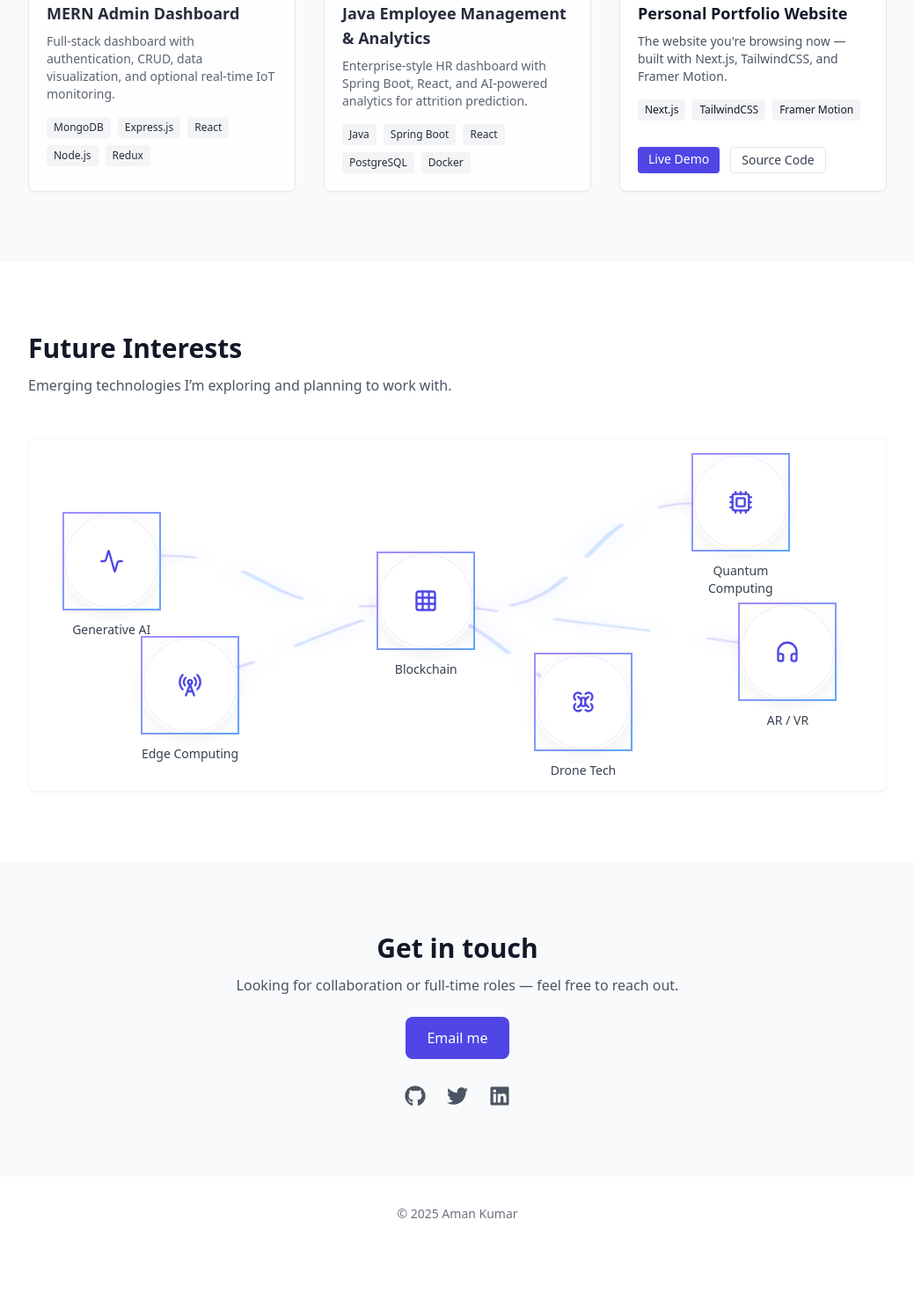
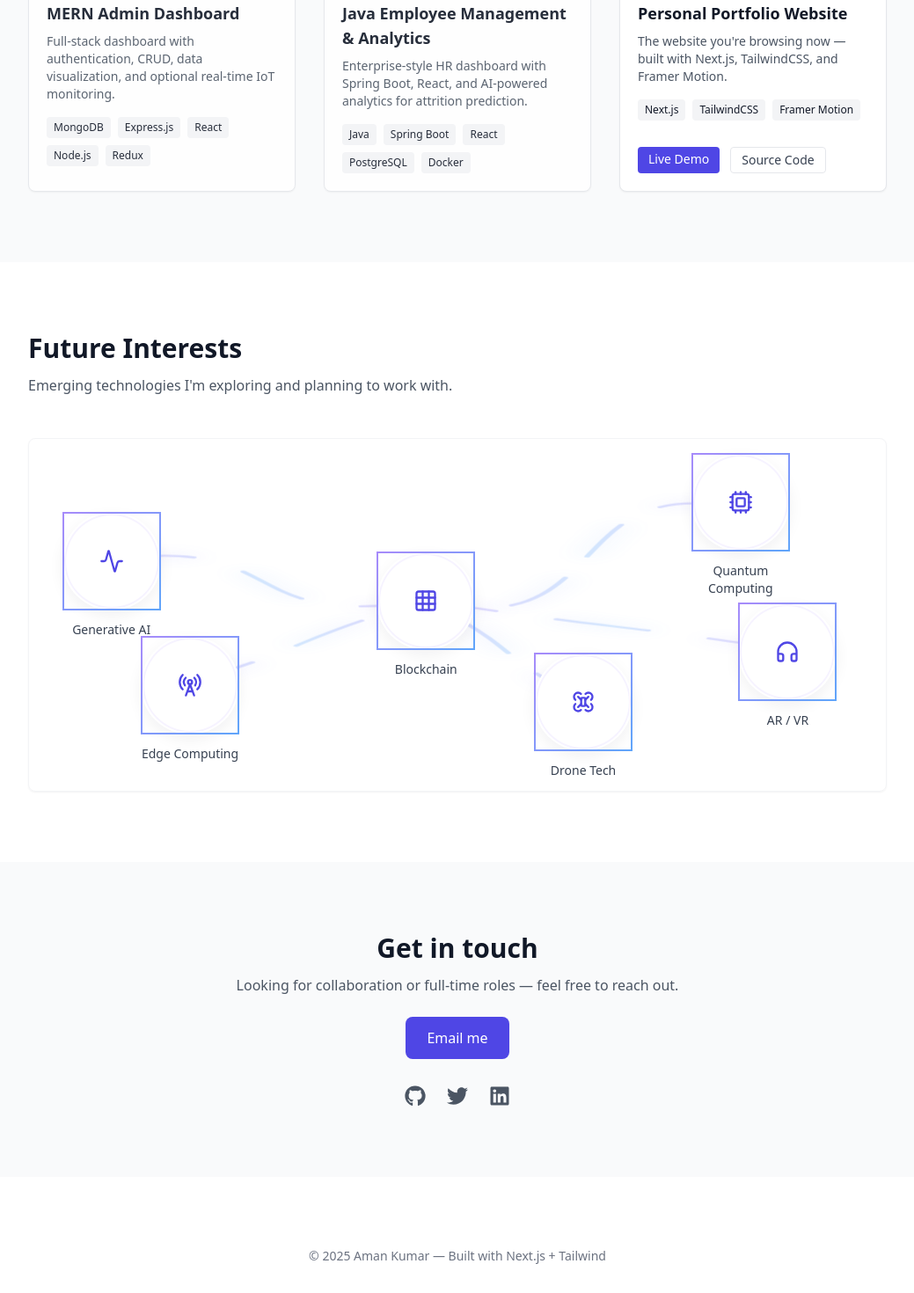
Before and after one commit to EternalKnight002/my-portfolio, a Next.js app: page / in a window 1280 px wide. Shown: the part 1551-3021 px from the top of the page at 88% size, without its empty margins (120-1159 px from the left). Before the commit the page ends 2973 px from the top, so only its background shows below. Built offline with nearby package versions, Linux system fonts and the light colour scheme.

Commit message:
feat: add FutureInterestsSection (typed icons, connectors) and fix ESLint/TS issues

```diff
--- a/app/layout.tsx
+++ b/app/layout.tsx
@@ -1,16 +1,13 @@
+// app/layout.tsx
 import './globals.css'
 import { ReactNode } from 'react'
 import Nav from '../components/Nav'
-import Footer from '../components/Footer';
-import './globals.css';
-
-
+import Footer from '../components/Footer'
 
 export const metadata = {
   title: 'Aman Kumar — Full Stack Developer',
   description: 'I build cloud-native apps with Java, React, and Spring Boot.'
 }
-
 
 export default function RootLayout({ children }: { children: ReactNode }) {
   return (
@@ -19,7 +16,7 @@ return (
         <div className="min-h-screen flex flex-col">
           <Nav />
           <main className="flex-1">{children}</main>
-<footer className="py-8 text-center text-sm text-gray-500">© {new Date().getFullYear()} Aman Kumar</footer>
+          <Footer />
         </div>
       </body>
     </html>
--- a/app/page.tsx
+++ b/app/page.tsx
@@ -2,7 +2,6 @@ import Hero from '../components/Hero'
 import SkillsSection from '../components/SkillsSection'
 import ProjectsSection from '../components/ProjectsSection'
 import ContactSection from '../components/ContactSection'
-import { SpeedInsights } from "@vercel/speed-insights/next"
 import FutureInterestsSection from '../components/FutureInterestsSection'
 
 export default function Home() {
--- a/components/FutureInterestsSection.tsx
+++ b/components/FutureInterestsSection.tsx
@@ -12,6 +12,7 @@ import {
   Grid as BlockchainIcon,
   Headphones as VrIcon,
   X,
+  LucideProps,
 } from "lucide-react";
 
 type Node = {
@@ -19,7 +20,7 @@ type Node = {
   name: string;
   left: number; // percentage (desktop layout)
   top: number; // percentage (desktop layout)
-  Icon: (props: any) => JSX.Element;
+  Icon: React.ComponentType<LucideProps>;
   details: string[];
 };
 
@@ -113,7 +114,7 @@ export default function FutureInterestsSection() {
       <div className="container mx-auto px-6">
         <h2 className="text-3xl font-semibold text-gray-900">Future Interests</h2>
         <p className="mt-3 text-gray-600 max-w-2xl">
-          Emerging technologies I’m exploring and planning to work with.
+          Emerging technologies I&apos;m exploring and planning to work with.
         </p>
 
         {/* ---------- DESKTOP NETWORK (md+) ---------- */}
@@ -145,7 +146,7 @@ export default function FutureInterestsSection() {
             </defs>
 
             {/* connectors as smooth cubic curves with subtle moving stroke */}
-            {CONNECTORS.map(([a, b], i) => {
+            {CONNECTORS.map(([a, b]) => {
               const n1 = byId(a);
               const n2 = byId(b);
               const x1 = n1.left;
@@ -284,7 +285,7 @@ export default function FutureInterestsSection() {
                   <Dialog.Title className="text-xl font-semibold text-gray-900">
                     {active?.name}
                   </Dialog.Title>
-                  <p className="mt-2 text-sm text-gray-600">Why I’m exploring this and practical goals.</p>
+                  <p className="mt-2 text-sm text-gray-600">Why I&apos;m exploring this and practical goals.</p>
                 </div>
 
                 <button onClick={() => setActive(null)} className="p-2 rounded hover:bg-gray-100">
--- a/components/Nav.tsx
+++ b/components/Nav.tsx
@@ -2,7 +2,7 @@
 'use client'
 
 import Link from 'next/link'
-import { usePathname } from 'next/navigation'
+// import { usePathname } from 'next/navigation'
 import { useState } from 'react'
 import useActiveSection from '../hooks/.hooks/useActiveSection'
 import { Fragment } from 'react'
@@ -17,7 +17,7 @@ const NAV_ITEMS = [
 ]
 
 export default function Nav() {
-  const pathname = usePathname() || '/'
+  // const pathname = usePathname() || '/'
   const active = useActiveSection(NAV_ITEMS.map((n) => n.id))
   const [open, setOpen] = useState(false)
 
--- a/components/SkillsSection.tsx
+++ b/components/SkillsSection.tsx
@@ -1,6 +1,6 @@
 // components/SkillsSection.tsx
 'use client'
-import React, { useRef, useState, useEffect } from 'react'
+import React, { useRef, useState } from 'react'
 import { skills } from '../data/skills'
 
 export default function SkillsSection() {
--- a/package.json
+++ b/package.json
@@ -25,8 +25,8 @@
     "@eslint/eslintrc": "^3",
     "@tailwindcss/postcss": "^4",
     "@types/node": "^20",
-    "@types/react": "^19",
-    "@types/react-dom": "^19",
+    "@types/react": "^19.1.13",
+    "@types/react-dom": "^19.1.9",
     "autoprefixer": "^10.4.0",
     "eslint": "^9.35.0",
     "eslint-config-next": "15.5.3",
```
Also changed, not shown: 1 other file (tests, documents, lock files or other folders). Lines whose indentation alone changed are shown as unchanged.
